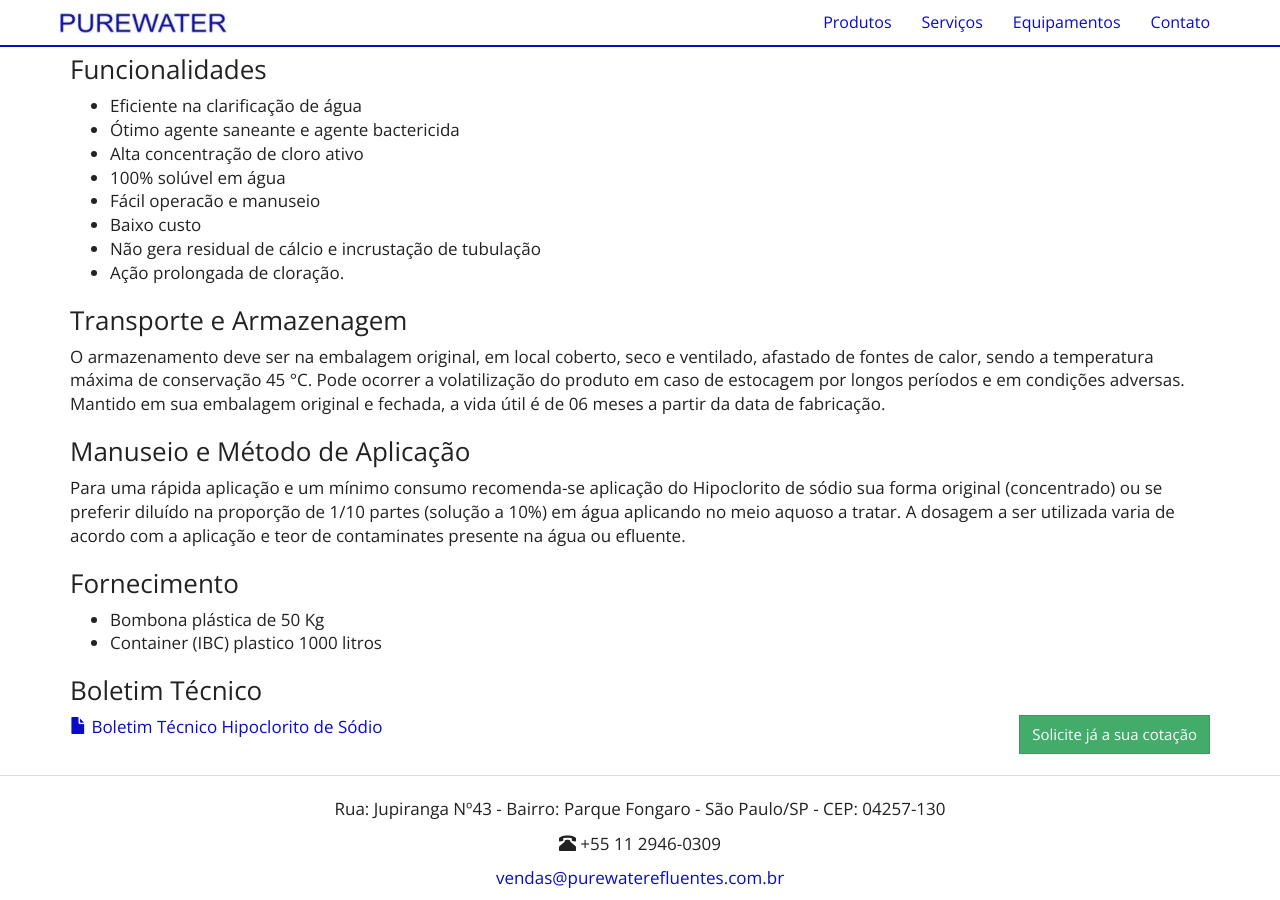
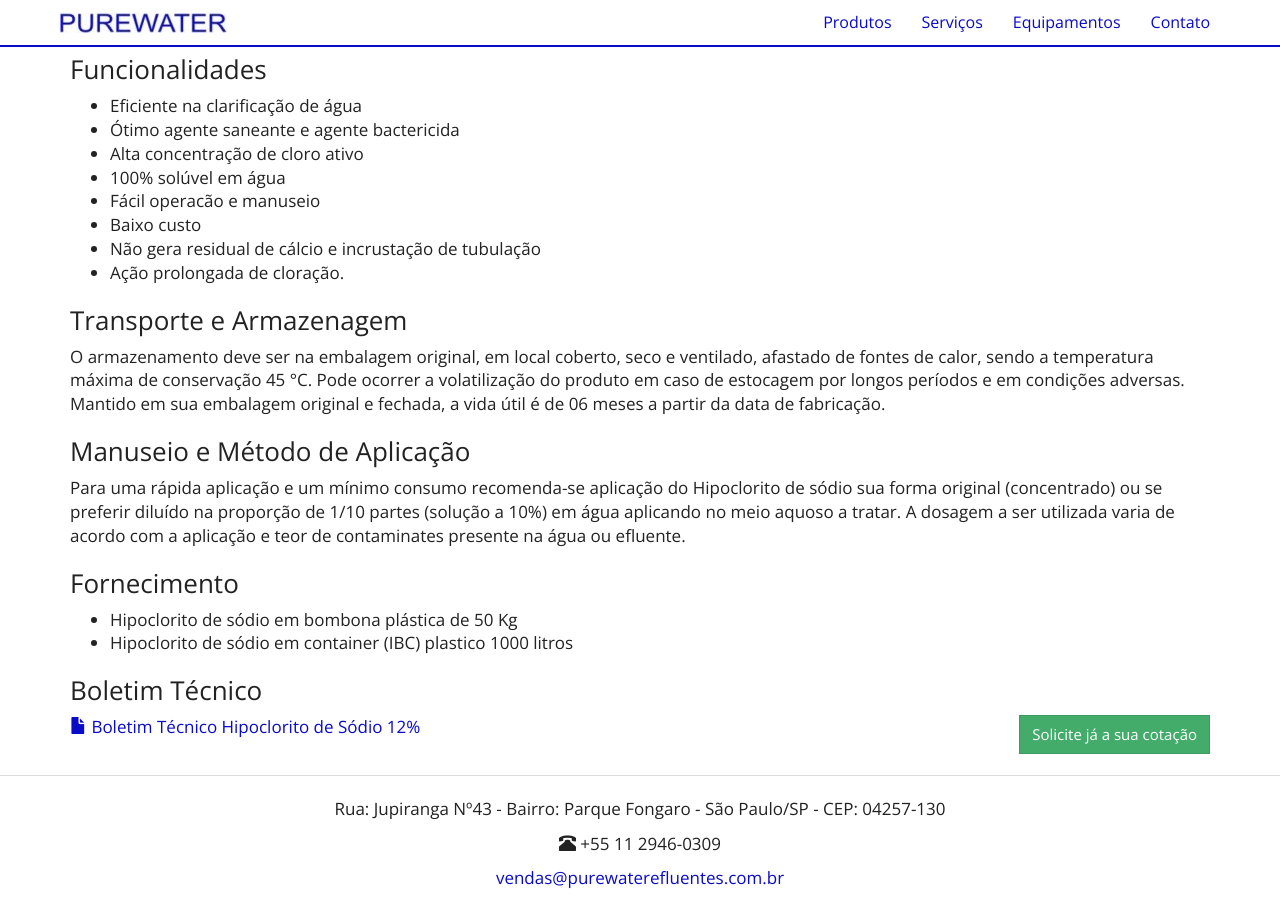
Before and after one commit to purewaterefluentes/purewaterefluentes.github.io, a Jekyll site: the page built from produtos/hipoclorito-de-sodio.md, in a window 1280 px wide and 900 px high, scrolled down 1192 px. Built offline with Jekyll 4.4.1, drawn with Linux system fonts in a browser that asks for light colours; nearby versions of some CDN libraries; library files that are not in the unit come from our copies.

Commit message:
Update hipoclorito-de-sodio.md

```diff
--- a/produtos/hipoclorito-de-sodio.md
+++ b/produtos/hipoclorito-de-sodio.md
@@ -1,6 +1,6 @@
 ---
 layout: contato
-pageTitle: Cloro Liquido, Hipoclorito 12%, hipoclorito de sodio, cloro piscina, cloro para tratar água, cloro
+pageTitle: Cloro Liquido, Hipoclorito 12%, hipoclorito de sodio, cloro piscina, cloro para tratar água, cloro, hipoclorito de cloro,
 title: Hipoclorito de Sódio
 subtitle: Cloro liquido
 ---
@@ -58,11 +58,11 @@ A dosagem a ser utilizada varia de acordo com a aplicação e teor de contaminat
 
 ### Fornecimento
 
-- Bombona plástica de 50 Kg
-- Container (IBC) plastico 1000 litros
+- Hipoclorito de sódio em bombona plástica de 50 Kg
+- Hipoclorito de sódio em container (IBC) plastico 1000 litros
 
 ### Boletim Técnico
 
 {% include purewater/link-boletim.html
-   label="Boletim Técnico Hipoclorito de Sódio"
+   label="Boletim Técnico Hipoclorito de Sódio 12%"
    arquivo="BOLETIM TÉCNICO AQUA-HPS.pdf" %}
```
